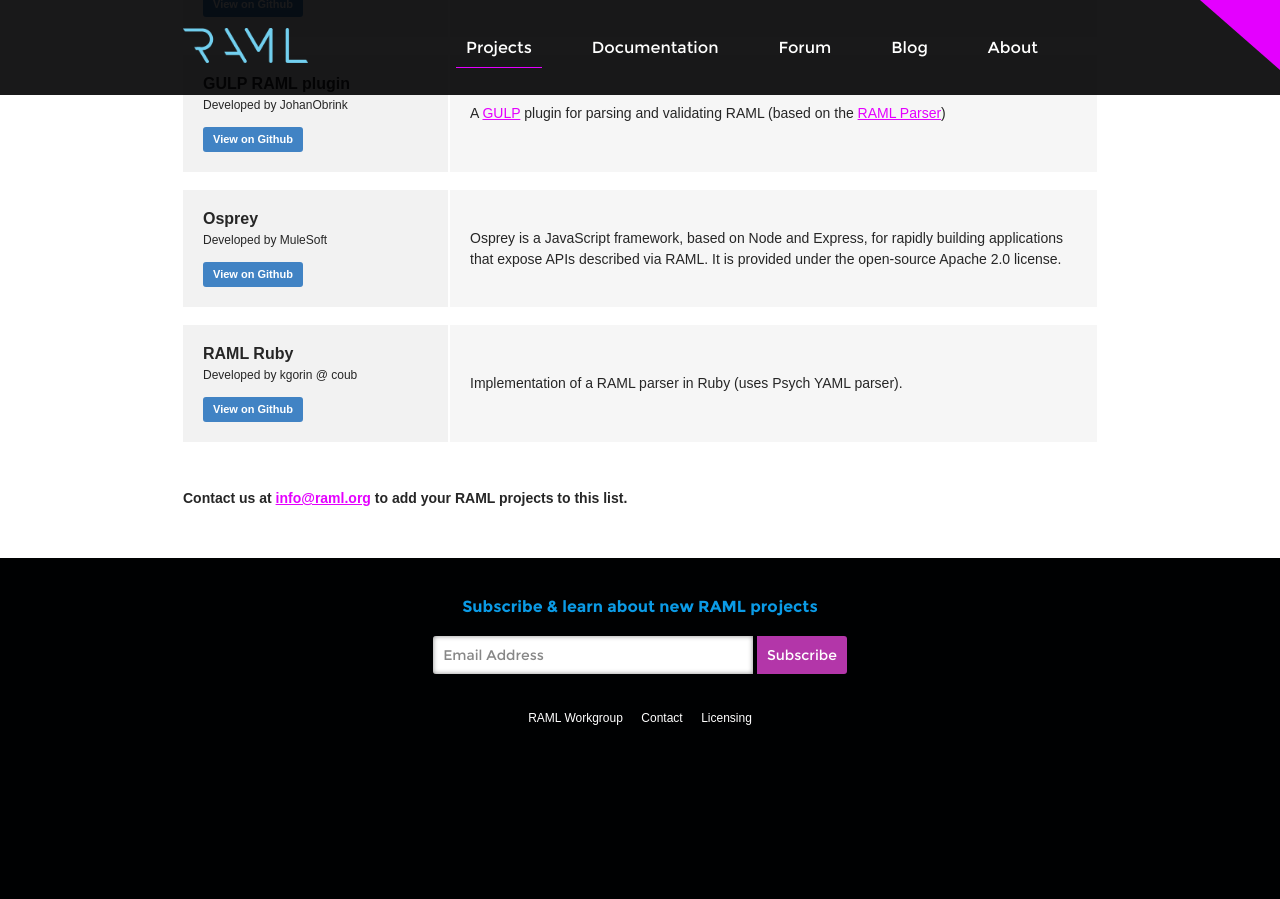
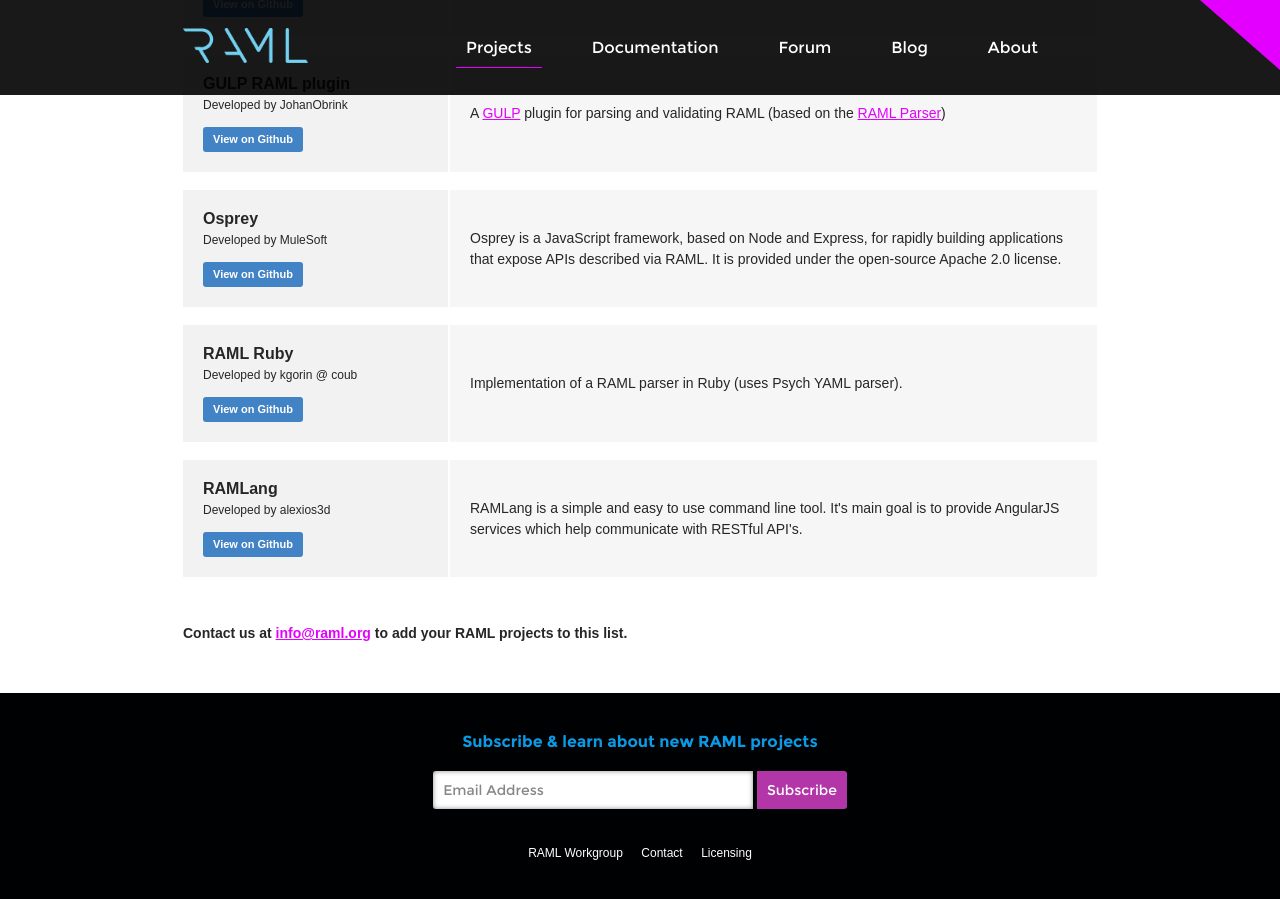
Before and after one commit to raml-org/raml-spec, a Jekyll site: the page built from projects.html, in a window 1280 px wide and 900 px high, scrolled down 2047 px. Built offline with Jekyll 4.4.1, drawn with Linux system fonts in a browser that asks for light colours; nearby versions of some CDN libraries; some web fonts are replaced; before the commit the page ends 2812 px from its top, so only the background shows below that.

Commit message:
Added RAMLang to projects list

```diff
--- a/projects.html
+++ b/projects.html
@@ -223,6 +223,17 @@
                       <p>Implementation of a RAML parser in Ruby (uses Psych YAML parser).</p>
                     </div>
                   </li>
+                  <li>
+                    <div class="project-title">
+                      <div class="icon"></div>
+                      <h3>RAMLang</h3>
+                      <h4>Developed by alexios3d</h4>
+                      <a href="https://github.com/syple/generator-ramlang" class="project-github">View on Github</a>
+                    </div>
+                    <div class="project-description">
+                      <p>RAMLang is a simple and easy to use command line tool. It's main goal is to provide AngularJS services which help communicate with RESTful API's.</p>
+                    </div>
+                  </li>
                   <li class="projects-add">
                     <h3>Contact us at <a href="mailto:info@raml.org">info@raml.org</a> to add your RAML projects to this list.</h3>
                   </li>
```
